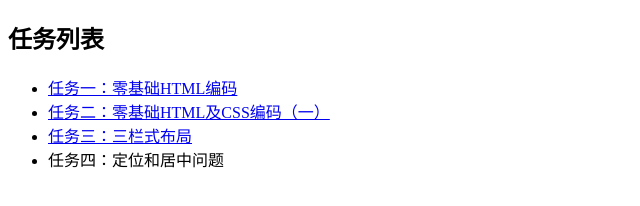
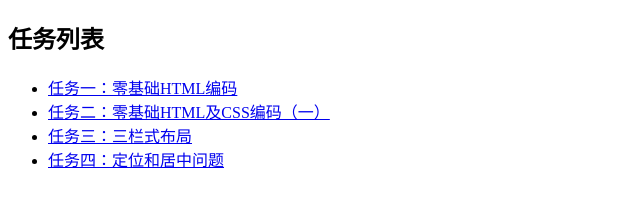
Before and after one commit to Apopo/apopo.github.com, a plain HTML site: page ife2016spring.html in a window 1280 px wide. Shown: the whole page, without its empty margins (0-640 px from the left). Drawn offline with Linux system fonts and the light colour scheme.

Commit message:
Update ife2016spring.html

```diff
--- a/ife2016spring.html
+++ b/ife2016spring.html
@@ -9,6 +9,6 @@
 		<li><a href="task1.html" target="_blank">任务一：零基础HTML编码</a></li>
 		<li><a href="task2.html" target="_blank">任务二：零基础HTML及CSS编码（一）</a></li>
 		<li><a href="task3.html" target="_blank">任务三：三栏式布局</a></li>
-		<li>任务四：定位和居中问题</li>
+		<li><a href="task4.html" target="_blank">任务四：定位和居中问题</a></li>
 	</ul>
 </html>
```
